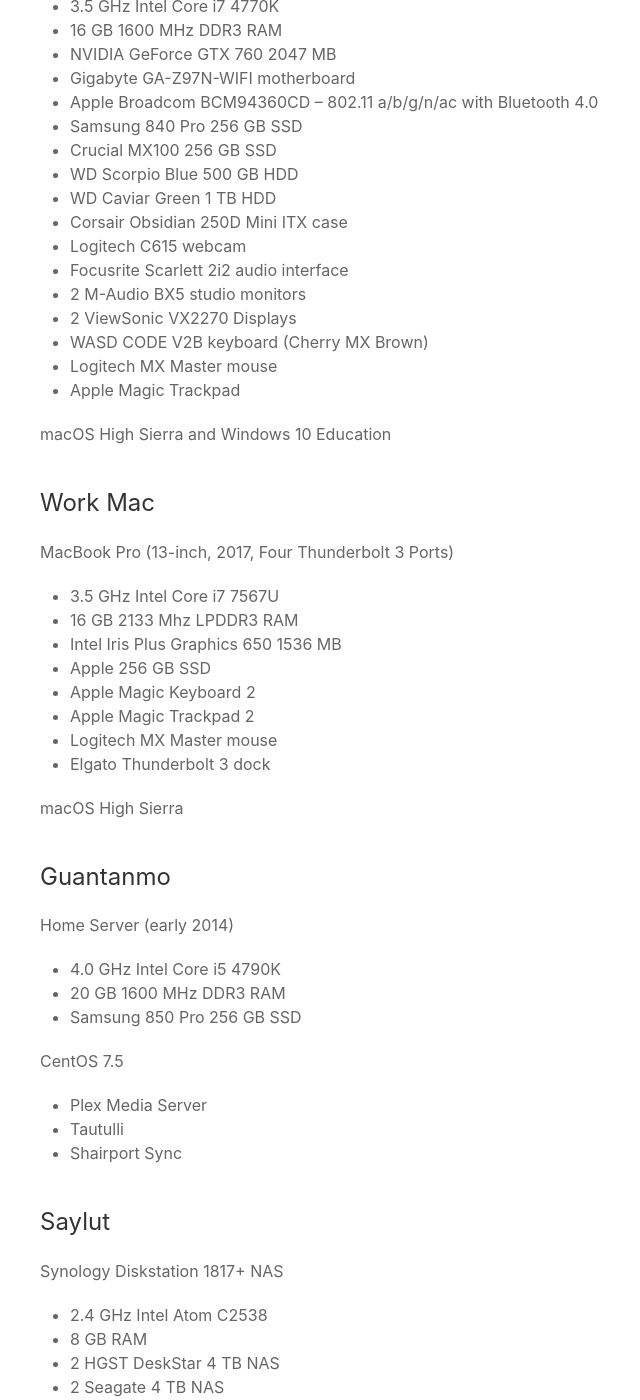
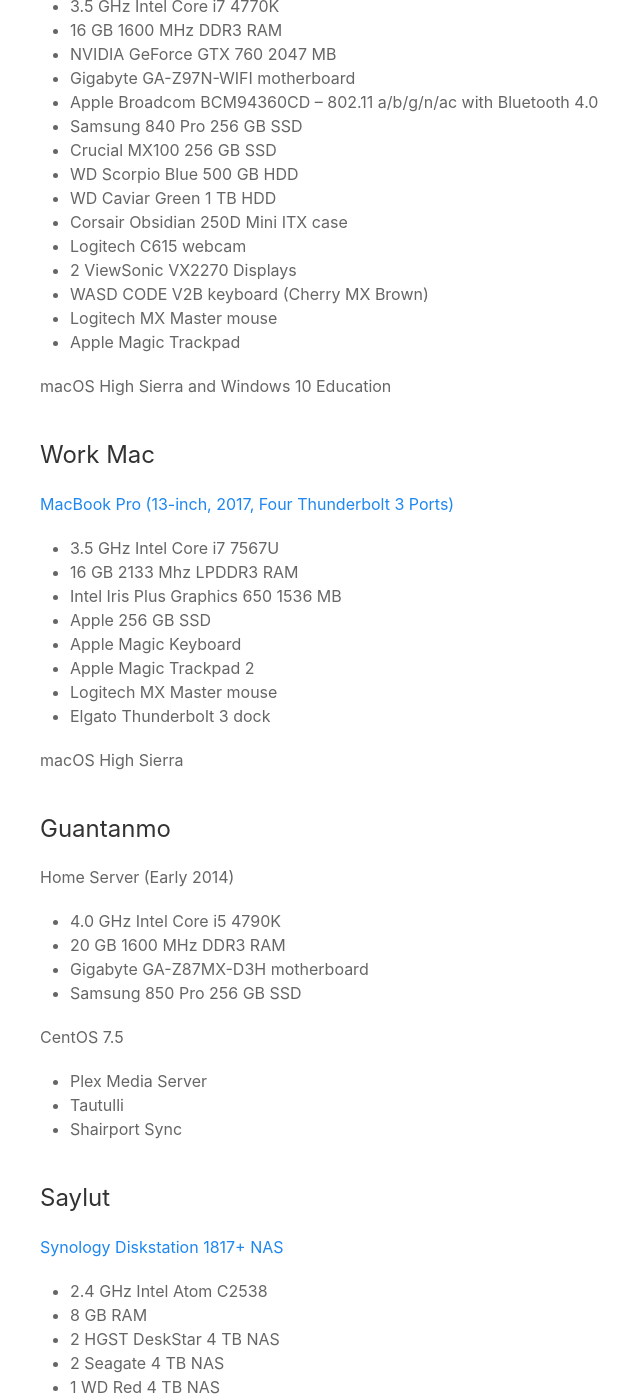
Before and after one commit to BrianMitchL/brianm.me, a Jekyll site: the page built from _living-docs/gear.md, in a window 1280 px wide and 1400 px high, scrolled down 1325 px. Shown: the whole window, without its empty margins (0-640 px from the left). Built offline with Jekyll 4.4.1, drawn with Linux system fonts in a browser that asks for light colours; nearby versions of some CDN libraries; emoji names are drawn with the system emoji font; some of the changed text lies outside the part shown.

Commit message:
Update gear and add some links

```diff
--- a/_living-docs/gear.md
+++ b/_living-docs/gear.md
@@ -15,7 +15,7 @@
 {: .uk-heading-divider}
 
 ### BriBook Pro
-MacBook Pro (Retina, Mid 2012)
+[MacBook Pro (Retina, Mid 2012)](https://everymac.com/systems/apple/macbook_pro/specs/macbook-pro-core-i7-2.7-15-mid-2012-retina-display-specs.html)
 
 * 2.7 GHz Intel Core i7 3820-QM
 * 16 GB 1600 MHz DDR3 RAM
@@ -39,8 +39,6 @@
 * WD Caviar Green 1 TB HDD
 * Corsair Obsidian 250D Mini ITX case
 * Logitech C615 webcam
-* Focusrite Scarlett 2i2 audio interface
-* 2 M-Audio BX5 studio monitors
 * 2 ViewSonic VX2270 Displays
 * WASD CODE V2B keyboard (Cherry MX Brown)
 * Logitech MX Master mouse
@@ -49,13 +47,13 @@
 macOS High Sierra and Windows 10 Education
 
 ### Work Mac
-MacBook Pro (13-inch, 2017, Four Thunderbolt 3 Ports)
+[MacBook Pro (13-inch, 2017, Four Thunderbolt 3 Ports)](https://everymac.com/systems/apple/macbook_pro/specs/macbook-pro-core-i7-3.5-13-mid-2017-retina-display-touch-bar-specs.html)
 
 * 3.5 GHz Intel Core i7 7567U
 * 16 GB 2133 Mhz LPDDR3 RAM
 * Intel Iris Plus Graphics 650 1536 MB
 * Apple 256 GB SSD
-* Apple Magic Keyboard 2
+* Apple Magic Keyboard
 * Apple Magic Trackpad 2
 * Logitech MX Master mouse
 * Elgato Thunderbolt 3 dock
@@ -63,10 +61,11 @@
 macOS High Sierra
 
 ### Guantanmo
-Home Server (early 2014)
+Home Server (Early 2014)
 
 * 4.0 GHz Intel Core i5 4790K
 * 20 GB 1600 MHz DDR3 RAM
+* Gigabyte GA-Z87MX-D3H motherboard
 * Samsung 850 Pro 256 GB SSD
 
 CentOS 7.5
@@ -76,7 +75,7 @@
 * Shairport Sync
 
 ### Saylut
-Synology Diskstation 1817+ NAS
+[Synology Diskstation 1817+ NAS](https://www.synology.com/en-us/products/DS1817+)
 
 * 2.4 GHz Intel Atom C2538
 * 8 GB RAM
@@ -88,7 +87,7 @@
 DSM 6.2
 
 ### Mir
-Digital Ocean VPS
+[Digital Ocean VPS](https://m.do.co/c/414f452c2b6f)
 
 * 1 vCPUs
 * 1GB / 25GB Disk
@@ -155,7 +156,7 @@
 Apple TV (3rd generation)
 
 ### BriBook
-MacBook (Late 2008, Aluminum Unibody)
+[MacBook (Late 2008, Aluminum Unibody)](https://everymac.com/systems/apple/macbook/specs/macbook-core-2-duo-2.4-aluminum-13-late-2008-unibody-specs.html)
 
 * 2.4 GHz Intel Core 2 Duo P8600
 * 4 GB 1066 MHz DDR3 RAM
```
Also changed, not shown: other parts of _living-docs/gear.md (+3 -1 lines).
